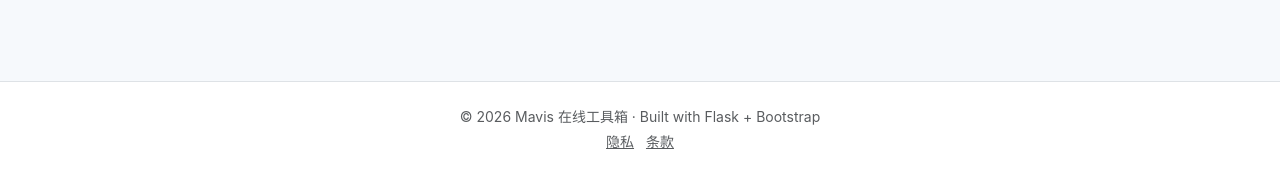
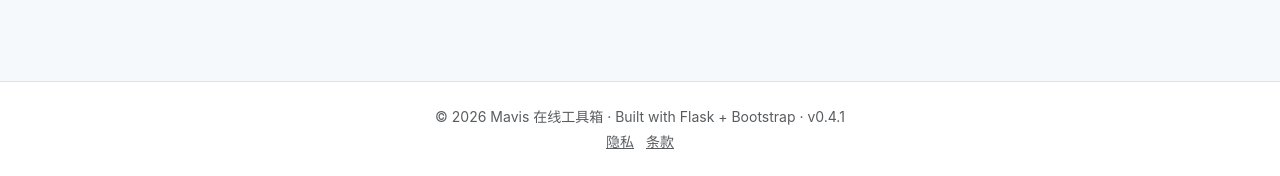
Before and after one commit to shilei2024/my-toolbox, a Flask app: page /login in a window 1280 px wide. Shown: the part 624-800 px from the top of the page. Run offline with Flask 3, Linux system fonts and the light colour scheme; parts of the project's set-up code (start-up, migrations or seed data) failed here and were passed over.

Commit message:
release(0.4.1): add version marker and hotfix changelog

```diff
--- a/config.py
+++ b/config.py
@@ -78,6 +78,7 @@ class Config:
 
     # --- Misc ---
     APP_BASE_URL: str = os.environ.get("APP_BASE_URL", "http://localhost:8000")
+    APP_VERSION: str = os.environ.get("APP_VERSION", "0.4.1")
     DISPLAY_TIMEZONE: str = os.environ.get("DISPLAY_TIMEZONE", "Asia/Shanghai")
     SITE_NAME: str = os.environ.get("SITE_NAME", "Mavis 在线工具箱")
     SITE_TAGLINE: str = os.environ.get(
--- a/templates/base.html
+++ b/templates/base.html
@@ -87,7 +87,7 @@
 
 <footer class="border-top mt-5 py-4 bg-white">
   <div class="container text-center text-muted small">
-    <div>© {{ now().year }} {{ site_name }} · Built with Flask + Bootstrap</div>
+    <div>© {{ now().year }} {{ site_name }} · Built with Flask + Bootstrap · v{{ config.APP_VERSION }}</div>
     <div class="mt-1">
       <a class="text-muted me-2" href="{{ url_for('privacy') }}">隐私</a>
       <a class="text-muted" href="{{ url_for('terms') }}">条款</a>
```
Also changed, not shown: CHANGELOG.md.
